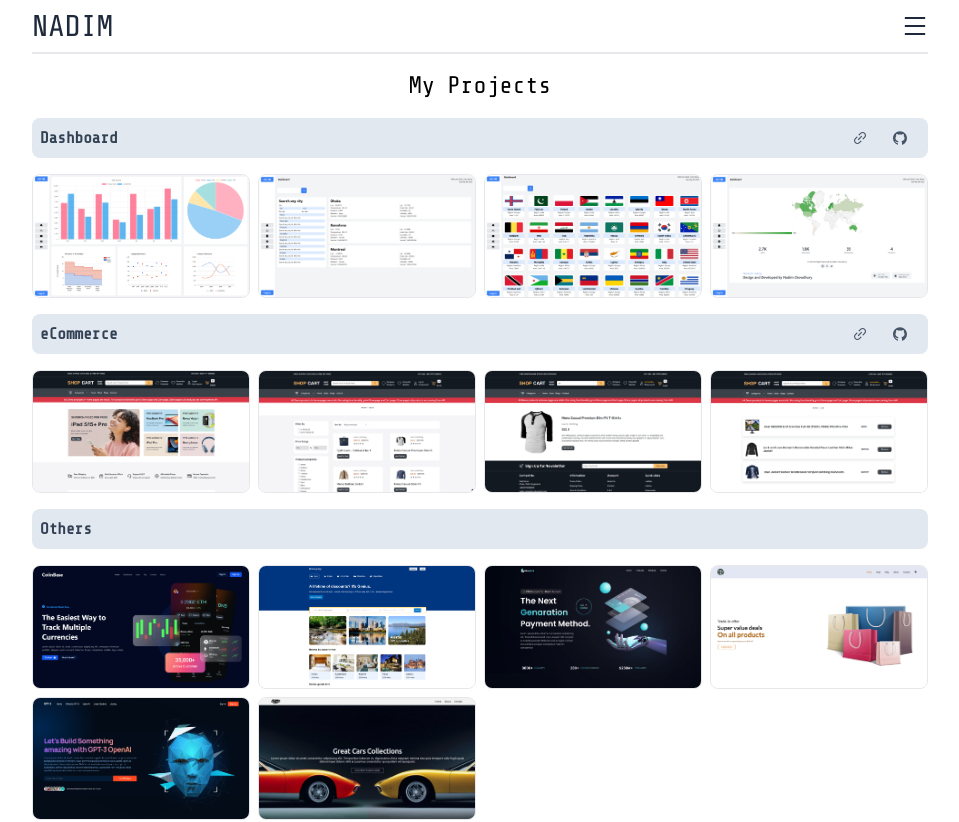
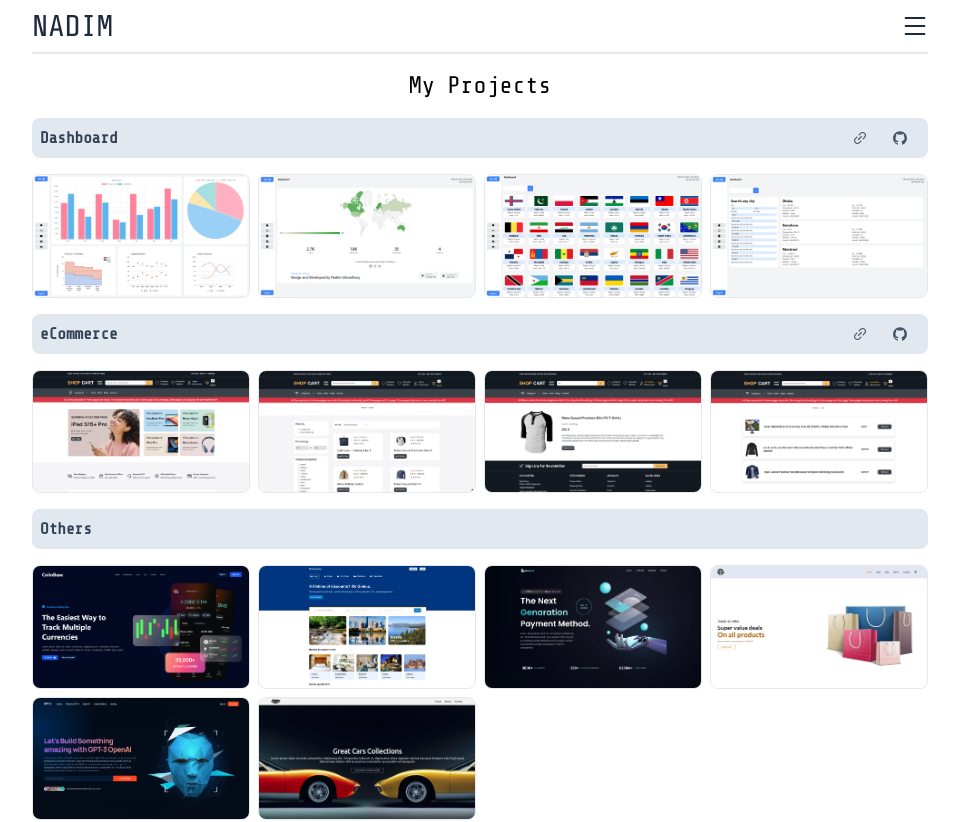
Before and after one commit to nadim-chowdhury/njs-portfolio, a Next.js app: page /projects in a window 1280 px wide. Shown: the top 822 px of the page, without its empty margins (160-1119 px from the left). Built offline with nearby package versions, Linux system fonts and the light colour scheme.

Commit message:
project image re arranged

```diff
--- a/src/app/projects/page.jsx
+++ b/src/app/projects/page.jsx
@@ -29,9 +29,9 @@ export default function Projects() {
 
         <div className="my-2 grid grid-cols-2 sm:grid-cols-4 gap-2">
           <img src="/d1.png" alt="" className="projects-img" />
+          <img src="/d3.png" alt="" className="projects-img" />
+          <img src="/d5.png" alt="" className="projects-img" />
           <img src="/d2.png" alt="" className="projects-img" />
-          <img src="/d5.png" alt="" className="projects-img" />
-          <img src="/d3.png" alt="" className="projects-img" />
           {/* <img src="/d4.png" alt="" className="projects-img" /> */}
         </div>
       </div>
```
